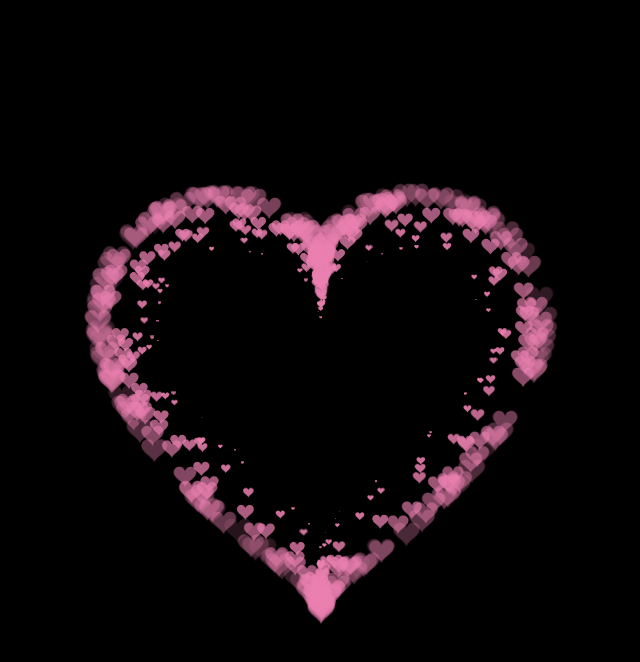
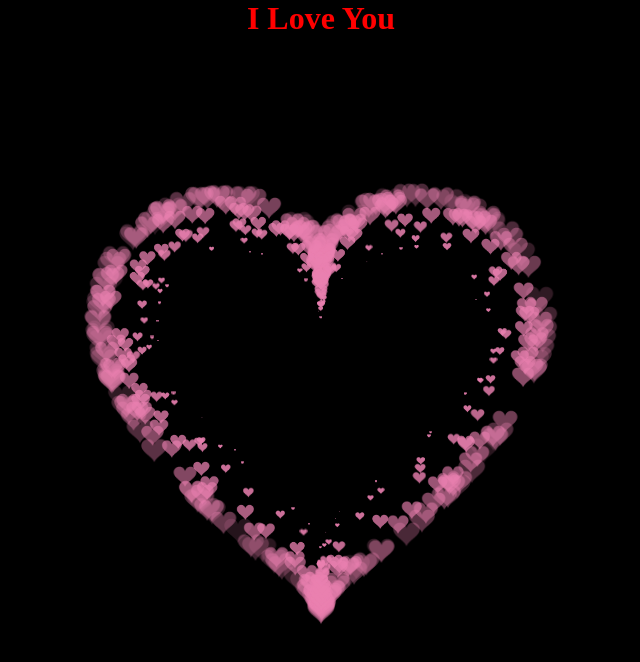
Before and after one commit to BHuuBang/bhuubang.github.io, a plain HTML site: page index.html in a window 1280 px wide. Shown: the whole page, without its empty margins (319-959 px from the left). Drawn offline with Linux system fonts and the light colour scheme.

Commit message:
Update index.html

```diff
--- a/index.html
+++ b/index.html
@@ -48,6 +48,7 @@ canvas {
  <BODY>
 
   <canvas id="pinkboard"></canvas>
+   <h1 style='color:red;text-align:center;verticle-align:middle'}>I Love You</h1>
 
   <script>
 
```
